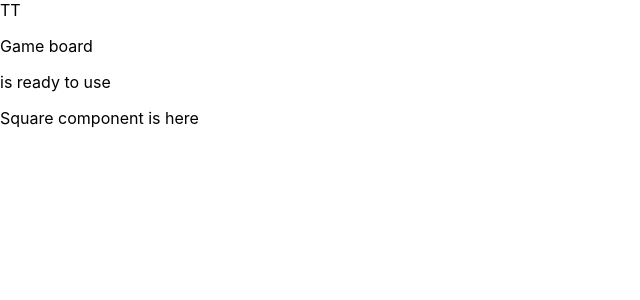
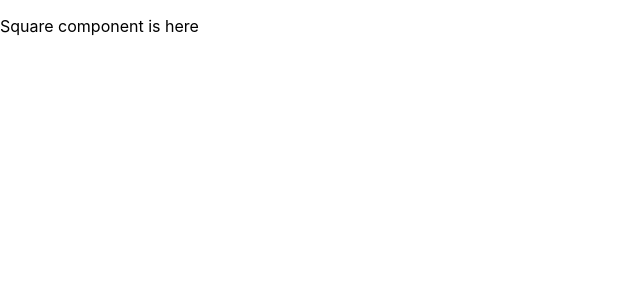
Before and after one commit to saadtom/tommy-tic-tac-teo, a React (Create React App) app: page / in a window 1280 px wide. Shown: the top 300 px of the page, without its empty margins (0-640 px from the left). Built offline with nearby package versions, Linux system fonts and the light colour scheme.

Commit message:
game and board added to app.js

```diff
--- a/src/App.js
+++ b/src/App.js
@@ -6,7 +6,6 @@ class App extends Component {
   render() {
     return (
       <div className="App">
-        <span>TT</span>
         <Game />
       </div>
     );
--- a/src/board.js
+++ b/src/board.js
@@ -1 +1,14 @@
-//board
+import React, { Component } from 'react';
+import Square from './square';
+
+class Board extends Component {
+  render() {
+    return (
+      <div>
+        <Square />
+      </div>
+    );
+  }
+}
+
+export default Board;
--- a/src/game.js
+++ b/src/game.js
@@ -1,13 +1,11 @@
 import React, { Component } from 'react';
-import Square from './square';
+import Board from './board';
 
 class Game extends Component {
   render() {
     return (
       <div>
-        <p>Game board</p>
-        <p>is ready to use</p>
-        <Square />
+        <Board />
       </div>
     );
   }
```
